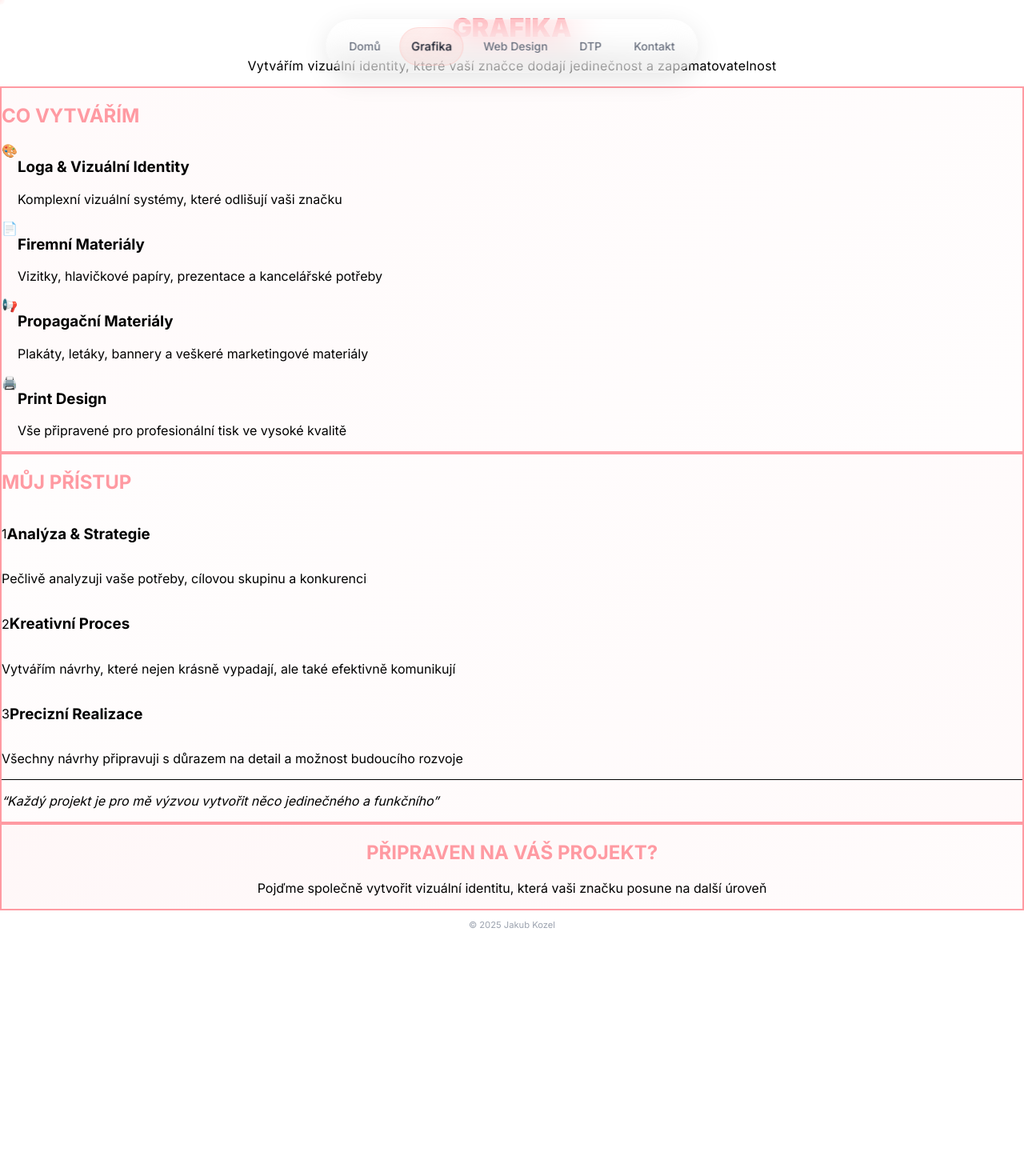
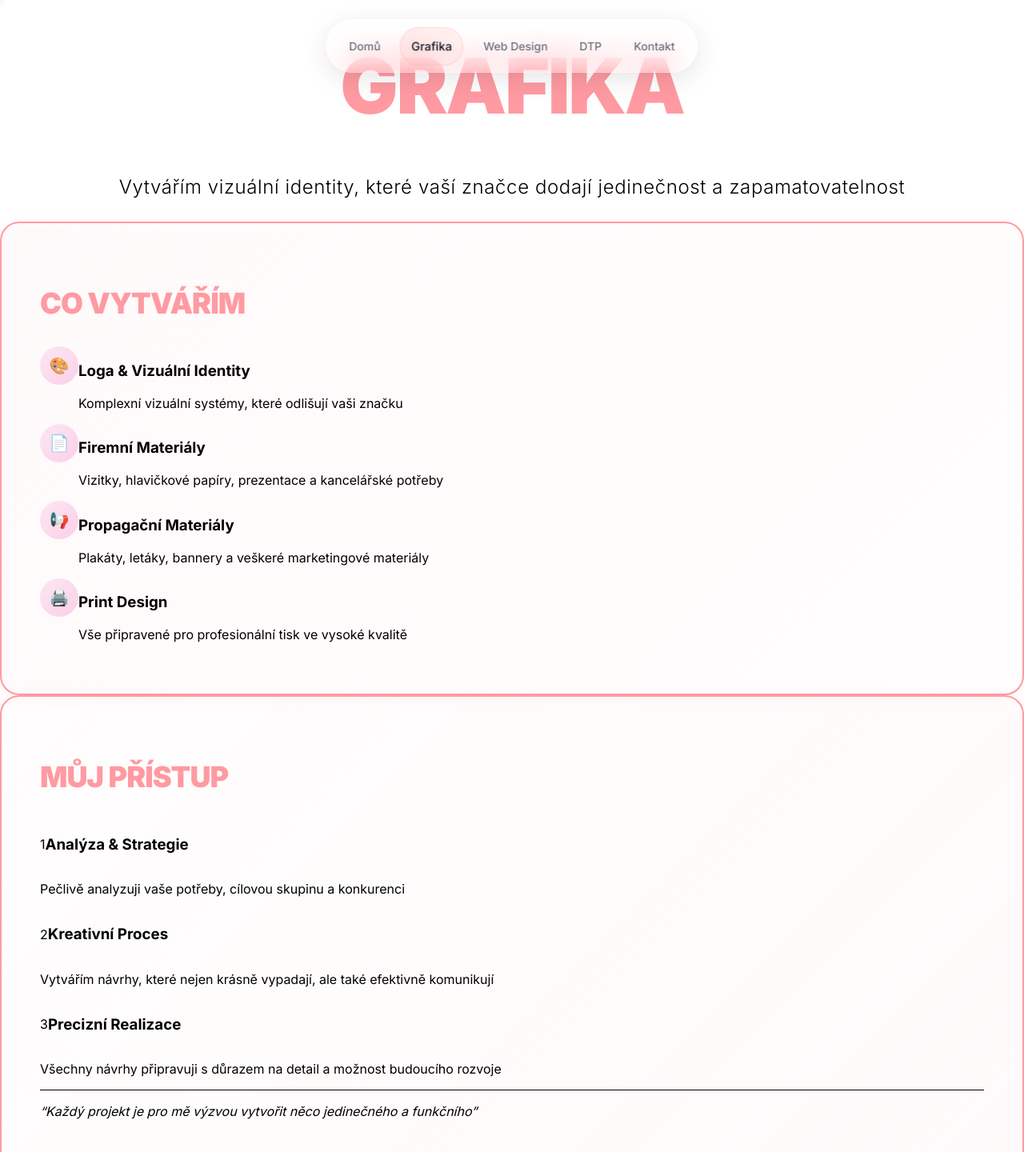
Before and after one commit to Louben17/jakubkozel, a Next.js app: page /grafika in a window 1280 px wide. Shown: the top 1440 px of the page at 80% size. Before the commit the page ends 1138 px from the top, so only its background shows below. Built offline with nearby package versions, Linux system fonts and the light colour scheme.

Commit message:
fix: clean contact page design

```diff
--- a/src/app/globals.css
+++ b/src/app/globals.css
@@ -450,3 +450,140 @@ a:focus, button:focus {
   backface-visibility: hidden;
   perspective: 1000px;
 }
+
+/* Styly pro stránku Grafika - přidat do globals.css */
+
+/* Moderní typography */
+.grafika-hero {
+  font-size: clamp(3rem, 8vw, 6rem);
+  font-weight: 900;
+  line-height: 0.9;
+  letter-spacing: -0.025em;
+  color: #FF9AA2;
+}
+
+.grafika-subtitle {
+  font-size: clamp(1.25rem, 3vw, 1.5rem);
+  font-weight: 300;
+  letter-spacing: 0.025em;
+  line-height: 1.6;
+}
+
+/* Moderní karty s animacemi */
+.grafika-card {
+  padding: 3rem;
+  border-radius: 1.5rem;
+  border: 2px solid #FF9AA2;
+  background: linear-gradient(135deg, rgba(255, 154, 162, 0.05), rgba(255, 154, 162, 0.02));
+  box-shadow: 0 4px 20px rgba(255, 154, 162, 0.1);
+  transition: all 0.5s cubic-bezier(0.4, 0, 0.2, 1);
+  transform: translateY(0);
+}
+
+.grafika-card:hover {
+  transform: translateY(-8px);
+  box-shadow: 0 25px 50px rgba(255, 154, 162, 0.2);
+  border-color: #FF9AA2;
+}
+
+.grafika-card-alt {
+  background: linear-gradient(135deg, rgba(255, 154, 162, 0.02), rgba(255, 154, 162, 0.05));
+}
+
+/* Moderní nadpisy v kartách */
+.grafika-card-title {
+  font-size: clamp(1.5rem, 4vw, 2.25rem);
+  font-weight: 900;
+  letter-spacing: -0.025em;
+  color: #FF9AA2;
+  margin-bottom: 2rem;
+}
+
+/* Ikony služeb */
+.grafika-service-icon {
+  width: 3rem;
+  height: 3rem;
+  border-radius: 50%;
+  background: linear-gradient(135deg, #fce7f3, #fbcfe8);
+  display: flex;
+  align-items: center;
+  justify-content: center;
+  flex-shrink: 0;
+  font-size: 1.25rem;
+  transition: transform 0.3s ease;
+}
+
+.grafika-service-icon:hover {
+  transform: scale(1.1);
+}
+
+/* Číslované kroky */
+.grafika-step-number {
+  width: 2rem;
+  height: 2rem;
+  border-radius: 50%;
+  background: linear-gradient(135deg, #f472b6, #ec4899);
+  color: white;
+  display: flex;
+  align-items: center;
+  justify-content: center;
+  font-size: 0.875rem;
+  font-weight: 700;
+  flex-shrink: 0;
+}
+
+/* Spodní CTA sekce */
+.grafika-cta {
+  padding: 3rem;
+  border-radius: 1.5rem;
+  border: 2px solid #FF9AA2;
+  background: linear-gradient(135deg, rgba(255, 154, 162, 0.08), rgba(255, 154, 162, 0.03));
+  text-align: center;
+}
+
+.grafika-cta-title {
+  font-size: clamp(1.5rem, 4vw, 2rem);
+  font-weight: 900;
+  letter-spacing: -0.025em;
+  color: #FF9AA2;
+  margin-bottom: 1rem;
+}
+
+/* Responsivní úpravy */
+@media (max-width: 1024px) {
+  .grafika-card {
+    padding: 2rem;
+  }
+
+  .grafika-hero {
+    font-size: clamp(2.5rem, 10vw, 5rem);
+  }
+}
+
+@media (max-width: 768px) {
+  .grafika-card {
+    padding: 1.5rem;
+  }
+
+  .grafika-hero {
+    font-size: clamp(2rem, 12vw, 4rem);
+  }
+
+  .grafika-card-title {
+    font-size: clamp(1.25rem, 5vw, 1.75rem);
+  }
+}
+
+/* Animace pro hover efekty */
+@keyframes float {
+  0%, 100% {
+    transform: translateY(0);
+  }
+  50% {
+    transform: translateY(-4px);
+  }
+}
+
+.grafika-service-icon:hover {
+  animation: float 0.5s ease-in-out;
+}
--- a/src/app/grafika/page.tsx
+++ b/src/app/grafika/page.tsx
@@ -23,24 +23,16 @@ export default function GrafikaPage() {
           {/* Hero s originálním designem */}
           <div className="text-center mb-20">
             <h1
-              className="text-6xl md:text-8xl lg:text-9xl font-black mb-8 tracking-tight"
-              style={{
-                fontFamily: 'var(--font-inter), sans-serif',
-                fontWeight: '900',
-                color: '#FF9AA2',
-                lineHeight: '0.9'
-              }}
+              className="grafika-hero mb-8"
+              style={{ fontFamily: 'var(--font-inter), sans-serif' }}
             >
               GRAFIKA
             </h1>
 
             <div className="max-w-3xl mx-auto">
               <p
-                className="text-xl md:text-2xl text-gray-600 font-light tracking-wide"
-                style={{
-                  fontFamily: 'var(--font-inter), sans-serif',
-                  letterSpacing: '0.02em'
-                }}
+                className="grafika-subtitle text-gray-600"
+                style={{ fontFamily: 'var(--font-inter), sans-serif' }}
               >
                 Vytvářím vizuální identity, které vaší značce dodají jedinečnost a zapamatovatelnost
               </p>
@@ -51,27 +43,15 @@ export default function GrafikaPage() {
           <div className="grid lg:grid-cols-2 gap-8 mb-20">
 
             {/* Levý sloupec - Co dělám */}
-            <div
-              className="p-8 md:p-12 rounded-3xl border-2 shadow-lg hover:shadow-2xl transition-all duration-500 hover:-translate-y-2"
-              style={{
-                borderColor: '#FF9AA2',
-                background: 'linear-gradient(135deg, rgba(255, 154, 162, 0.05), rgba(255, 154, 162, 0.02))'
-              }}
-            >
-              <h2
-                className="text-3xl md:text-4xl font-black mb-8 tracking-tight"
-                style={{
-                  fontFamily: 'var(--font-inter), sans-serif',
-                  color: '#FF9AA2'
-                }}
-              >
+            <div className="grafika-card">
+              <h2 className="grafika-card-title" style={{ fontFamily: 'var(--font-inter), sans-serif' }}>
                 CO VYTVÁŘÍM
               </h2>
 
               <div className="space-y-6">
                 <div className="flex items-start gap-4">
-                  <div className="w-12 h-12 rounded-full bg-pink-100 flex items-center justify-center flex-shrink-0">
-                    <span className="text-xl">🎨</span>
+                  <div className="grafika-service-icon">
+                    <span>🎨</span>
                   </div>
                   <div>
                     <h3 className="font-bold text-lg text-gray-900 mb-1">Loga & Vizuální Identity</h3>
@@ -80,8 +60,8 @@ export default function GrafikaPage() {
                 </div>
 
                 <div className="flex items-start gap-4">
-                  <div className="w-12 h-12 rounded-full bg-pink-100 flex items-center justify-center flex-shrink-0">
-                    <span className="text-xl">📄</span>
+                  <div className="grafika-service-icon">
+                    <span>📄</span>
                   </div>
                   <div>
                     <h3 className="font-bold text-lg text-gray-900 mb-1">Firemní Materiály</h3>
@@ -90,8 +70,8 @@ export default function GrafikaPage() {
                 </div>
 
                 <div className="flex items-start gap-4">
-                  <div className="w-12 h-12 rounded-full bg-pink-100 flex items-center justify-center flex-shrink-0">
-                    <span className="text-xl">📢</span>
+                  <div className="grafika-service-icon">
+                    <span>📢</span>
                   </div>
                   <div>
                     <h3 className="font-bold text-lg text-gray-900 mb-1">Propagační Materiály</h3>
@@ -100,8 +80,8 @@ export default function GrafikaPage() {
                 </div>
 
                 <div className="flex items-start gap-4">
-                  <div className="w-12 h-12 rounded-full bg-pink-100 flex items-center justify-center flex-shrink-0">
-                    <span className="text-xl">🖨️</span>
+                  <div className="grafika-service-icon">
+                    <span>🖨️</span>
                   </div>
                   <div>
                     <h3 className="font-bold text-lg text-gray-900 mb-1">Print Design</h3>
@@ -112,20 +92,8 @@ export default function GrafikaPage() {
             </div>
 
             {/* Pravý sloupec - Můj přístup */}
-            <div
-              className="p-8 md:p-12 rounded-3xl border-2 shadow-lg hover:shadow-2xl transition-all duration-500 hover:-translate-y-2"
-              style={{
-                borderColor: '#FF9AA2',
-                background: 'linear-gradient(135deg, rgba(255, 154, 162, 0.02), rgba(255, 154, 162, 0.05))'
-              }}
-            >
-              <h2
-                className="text-3xl md:text-4xl font-black mb-8 tracking-tight"
-                style={{
-                  fontFamily: 'var(--font-inter), sans-serif',
-                  color: '#FF9AA2'
-                }}
-              >
+            <div className="grafika-card grafika-card-alt">
+              <h2 className="grafika-card-title" style={{ fontFamily: 'var(--font-inter), sans-serif' }}>
                 MŮJ PŘÍSTUP
               </h2>
 
@@ -165,20 +133,8 @@ export default function GrafikaPage() {
           </div>
 
           {/* Spodní zvýrazněná sekce */}
-          <div
-            className="text-center p-8 md:p-12 rounded-3xl border-2"
-            style={{
-              borderColor: '#FF9AA2',
-              background: 'linear-gradient(135deg, rgba(255, 154, 162, 0.08), rgba(255, 154, 162, 0.03))'
-            }}
-          >
-            <h2
-              className="text-2xl md:text-3xl font-black mb-4 tracking-tight"
-              style={{
-                fontFamily: 'var(--font-inter), sans-serif',
-                color: '#FF9AA2'
-              }}
-            >
+          <div className="grafika-cta">
+            <h2 className="grafika-cta-title" style={{ fontFamily: 'var(--font-inter), sans-serif' }}>
               PŘIPRAVEN NA VÁŠ PROJEKT?
             </h2>
             <p className="text-lg text-gray-600 max-w-2xl mx-auto">
```
